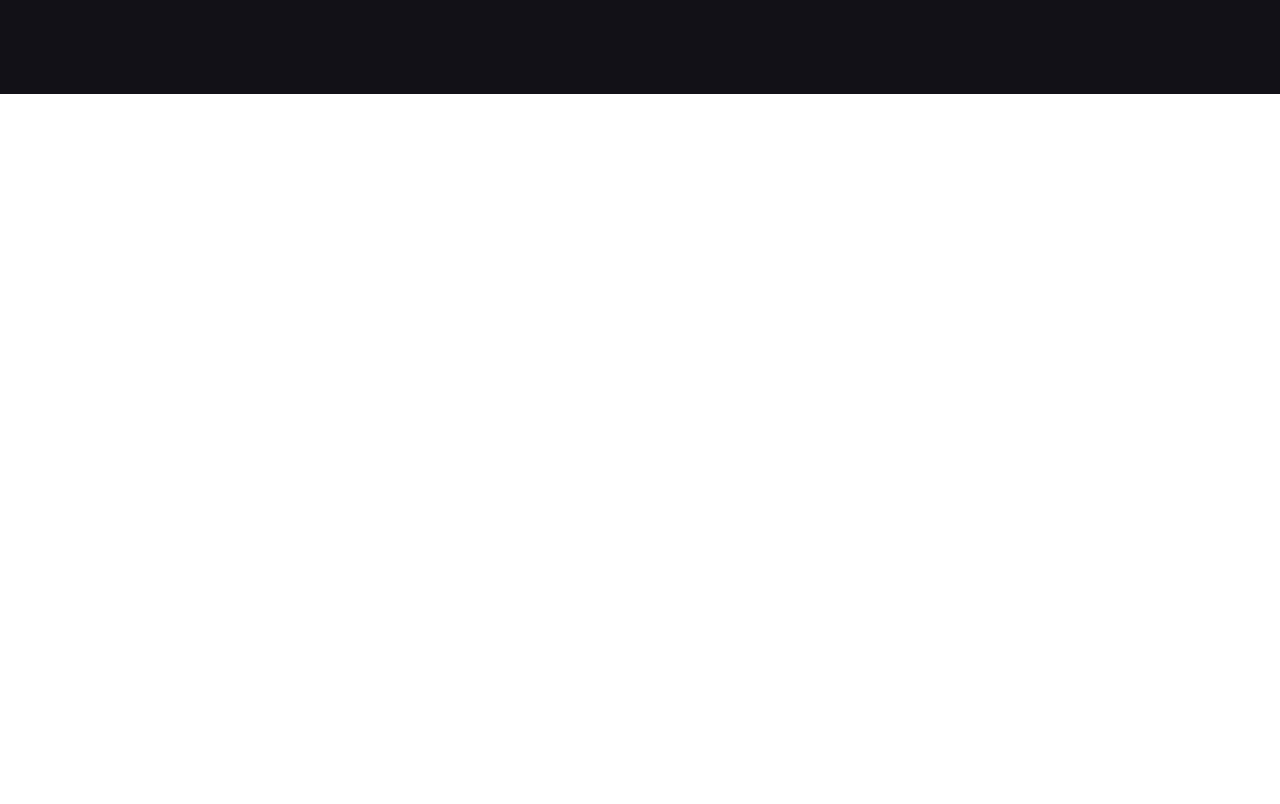
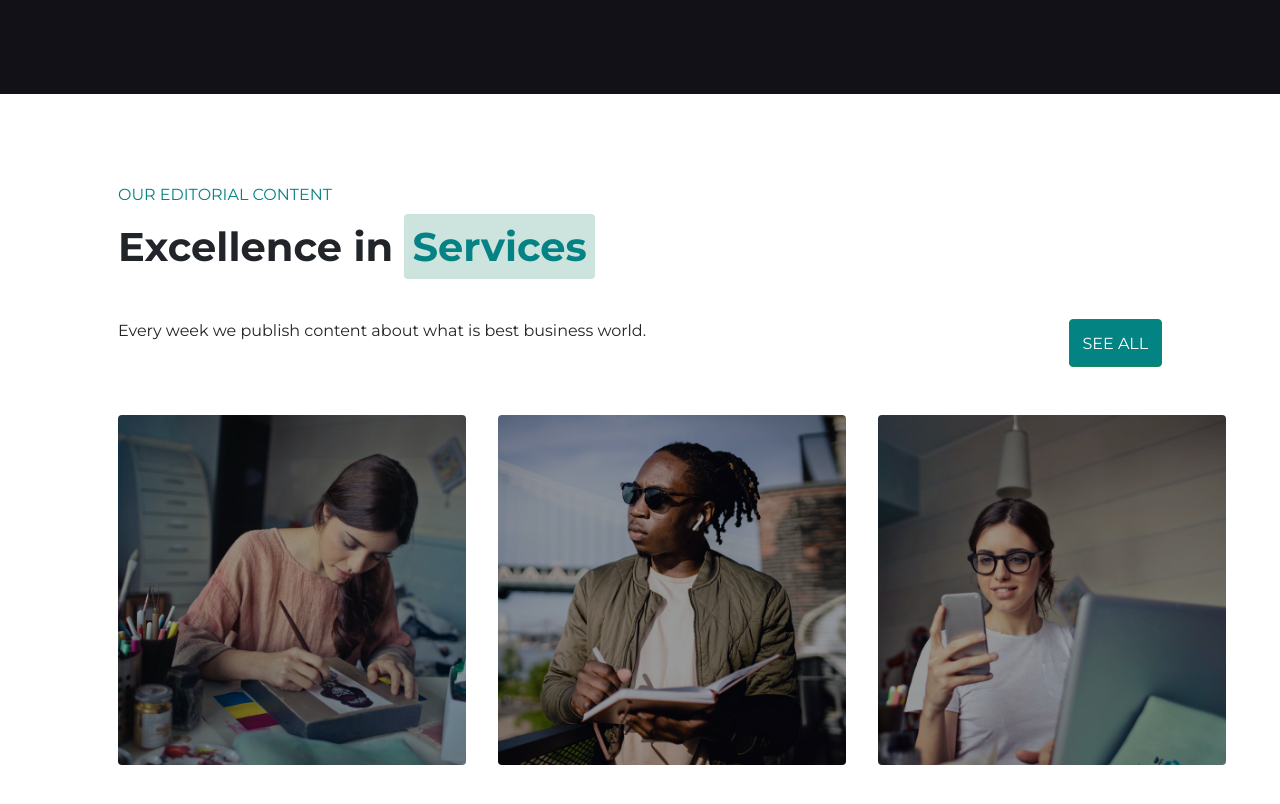
Before and after one commit to teoibnz/insurance-consulting, a Vue app: page / in a window 1280 px wide. Shown: the part 3820-4624 px from the top of the page. Before the commit the page ends 3914 px from the top, so only its background shows below. Built offline with nearby package versions, Linux system fonts and the light colour scheme.

Commit message:
finalizzazione sezione 'Latest news'

```diff
--- a/src/components/LatestNews.vue
+++ b/src/components/LatestNews.vue
@@ -1,5 +1,33 @@
 <template>
-    <div></div>
+    <div class="container news-wrapper d-flex align-items-center">
+        <div class="row">
+            <div class="col-12 mt-5">
+                    <p class="news-text">OUR EDITORIAL CONTENT</p>
+                    <h1 class="fw-bold mb-5">Excellence in <span class="news-bg p-2 rounded">Services</span></h1>
+                    <div class="d-flex justify-content-between">
+                        <p class="col-8">
+                        Every week we publish content about what is best business world.
+                        </p>
+                        <form class="d-flex ms-5 ps-5">
+                            <button class="btn btn-outline-success my-button" type="submit">
+                                SEE ALL
+                            </button>
+                        </form>
+                    </div>
+                </div>
+                <div class="col-12 d-flex card-container py-5">
+                    <div class="col-4 my-card">
+                        <img  class="img-fluid rounded" :src="require('../assets/img/news-1.jpg')" alt="">
+                    </div>
+                    <div class="col-4 my-card">
+                        <img  class="img-fluid rounded" :src="require('../assets/img/news-2.jpg')" alt="">
+                    </div>
+                    <div class="col-4 my-card">
+                        <img  class="img-fluid rounded" :src="require('../assets/img/news-3.jpg')" alt="">
+                    </div>
+                </div>
+        </div>
+    </div>
 </template>
 
 <script>
@@ -8,6 +36,34 @@ export default {
 }
 </script>
 
-<style>
+<style scoped lang='scss'>
+.news-wrapper{
+    height: 400px;
+    width: 1500px;
+    margin-top: 180px;
+    margin-bottom: 180px;
+    padding: 3rem;
+}
 
+.news-bg{
+        background-color: #cce3de;
+        color: #058283;
+    }
+.news-text{
+        color: #058283;
+    }
+.my-button{
+        background-color: #048383;
+        color: white;
+        padding: 0.8rem;
+        height: 3rem;
+    }
+
+.my-card{
+        margin-right: 2rem;
+    img{
+        height: 350px;
+        filter: brightness(60%);
+    }
+}
 </style>
```
